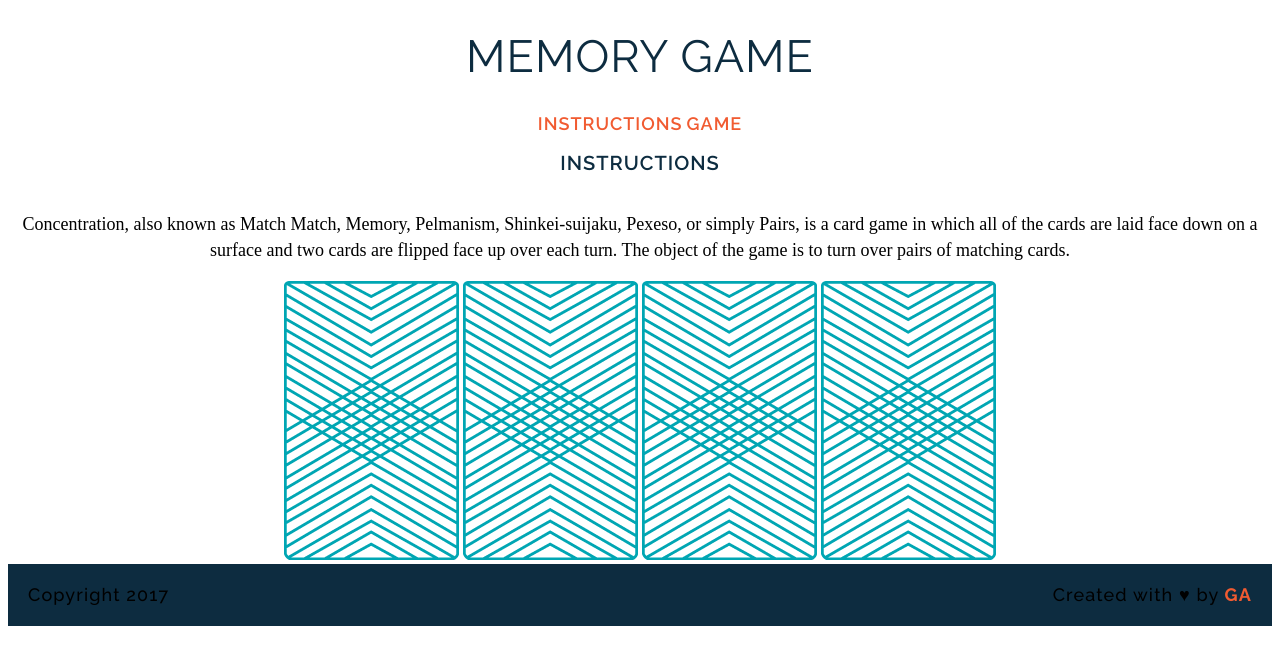
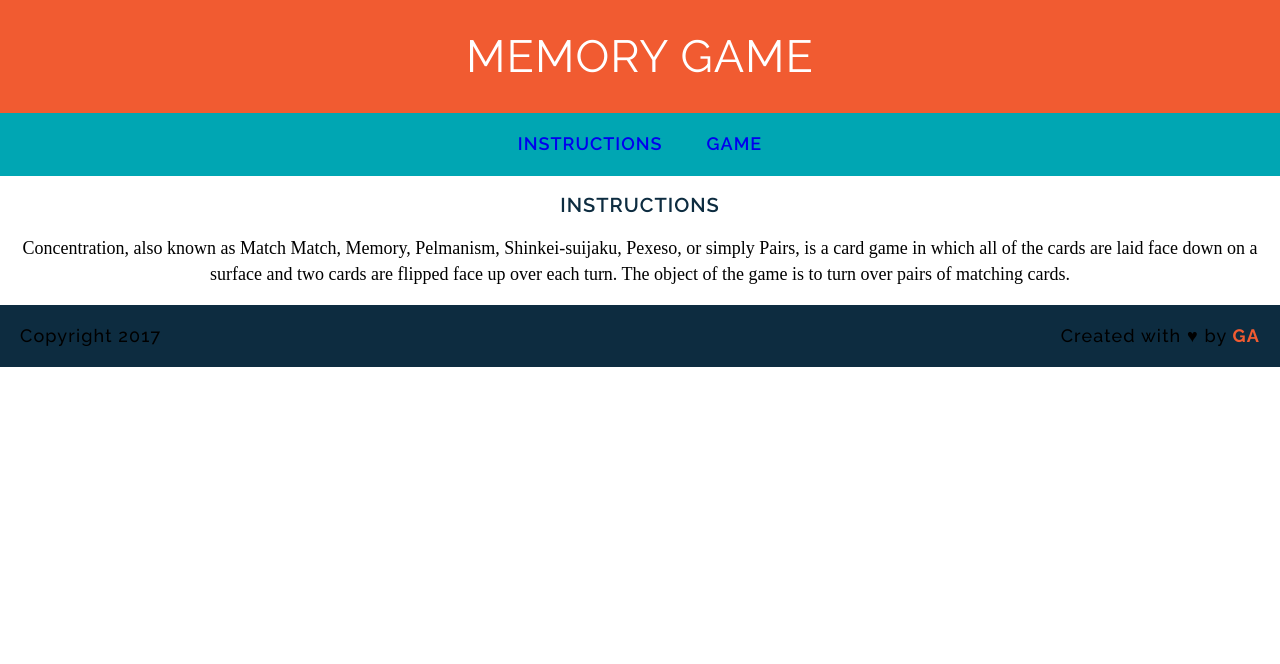
Before and after one commit to mortiz01/wdi-fundamentals-memorygame, a plain HTML site: page memory_game/index.html in a window 1280 px wide. Drawn offline with Linux system fonts and the light colour scheme; a web font is replaced by a local one.

Commit message:
created game logic

```diff
--- a/memory_game/css/style.css
+++ b/memory_game/css/style.css
@@ -1,13 +1,33 @@
 body {
 text-align: center;
+margin: 0;
 }
+
+header {
+	background-color: #F15B31;
+	color: #FFFFFF;
+	padding: 30px 20px 30px 20px;
+}
+
+h1{
+	margin: 0;
+}
+
 
 h1, h2, a {
 	font-family:Raleway;
 }
 
+nav {
+	border-bottom: 2px solid transparent;
+	background-color: #00A6B3;
+	color: #FFFFFF;
+	padding: 20px 0px 20px 0px;
+}
+
 a {
 	text-decoration:none;
+	margin: 0px 20px 0px 20px;
 }
 
 h1,h2,a {
@@ -22,17 +42,14 @@ p {
 
 #big{
 	font-family:Raleway;
-	color: #0D2C40;
 	letter-spacing: 1px;
 	font-weight: 400;
 	font-size: 45px;
 }
 
 
-
 #first, #second {
 	font-family:Raleway;
-	color: #F15B31;
 	font-size:18px;
 	font-weight:600;
 	letter-spacing: 1px;
@@ -86,10 +103,16 @@ footer{
 	font-weight:700;
 }
 
-nav {
-	border-bottom: 2px solid transparent;
-}
 
 a:hover{
 	background-color: white;
 }
+
+main{
+	width: 850px
+	margin: 35px auto 35px auto;
+}
+
+img{
+	margin: 40px 8px 0px 8px;
+}
--- a/memory_game/index.html
+++ b/memory_game/index.html
@@ -8,22 +8,21 @@
 	<script src="js/main.js"></script>
 </head>
 <body>
+	<header>
 		<h1 id="big">Memory Game</h1>
+	</header>
 	<nav>
 		<a id="first" href="#">Instructions</a>
 		<a id="second" href="#">Game</a>
+	</nav>
+	<main>
 		<h2 id="third">Instructions</h2>
-	</nav>
 		<p id="word">Concentration, also known as Match Match, Memory, Pelmanism, Shinkei-suijaku, Pexeso, or simply Pairs, is a card game in which all of the cards are laid face down on a surface and two cards are flipped face up over each turn. The object of the game is to turn over pairs of matching cards.</p>
-	<div>
-		<img src="images/back.png" alt="Queen of Diamonds">
-		<img src="images/back.png" alt="Queen of Hearts">
-		<img src="images/back.png" alt="King of Diamonds">
-		<img src="images/back.png" alt="King of Hearts">
-	</div>
 		<footer class="clearfix">
 			<p class="copyright">Copyright 2017</p>
 			<p class="message">Created with &hearts; by <span class="name">GA</span></p>
 		</footer>
+		<div id="game-board" class="board clearfix"></div>
+	</main>
 </body>
 </html>
--- a/memory_game/js/main.js
+++ b/memory_game/js/main.js
@@ -34,6 +34,7 @@ if (cardsInPlay.length === 2) {
 }
 
 var checkForMatch = function () {
+this.setAttribute("src", cards[cardId].cardImage)
 if (cardsInPlay[0]===cardsInPlay[1]){
 		alert("You found a match!");
 	} else {
@@ -42,7 +43,8 @@ if (cardsInPlay[0]===cardsInPlay[1]){
 }
 
 
-var flipCard = function(cardId){
+var flipCard = function(){
+var cardId = this.getAttribute('data-id');
 console.log("User flipped" + " " + cards[cardId].rank);
 console.log(cards[cardId].cardImage)
 console.log(cards[cardId].rank)
@@ -50,5 +52,14 @@ cardsInPlay.push(cards[cardId].rank);
 checkForMatch();
 }
 
-flipCard(0);
-flipCard(2);
+var createBoard = function(){
+	for (var i =0; i<cards.length;i++){
+		var cardElement = document.createElement('img');
+		cardElement.setAttribute("src", "images/back.png");
+		cardElement.setAttribute("data-id", i);
+		cardElement.addEventListener('click', flipCard);
+		document.getElementById("game-board").appendChild(cardElement)
+	};
+};
+
+createBoard();
```
Lines whose indentation alone changed are shown as unchanged.
